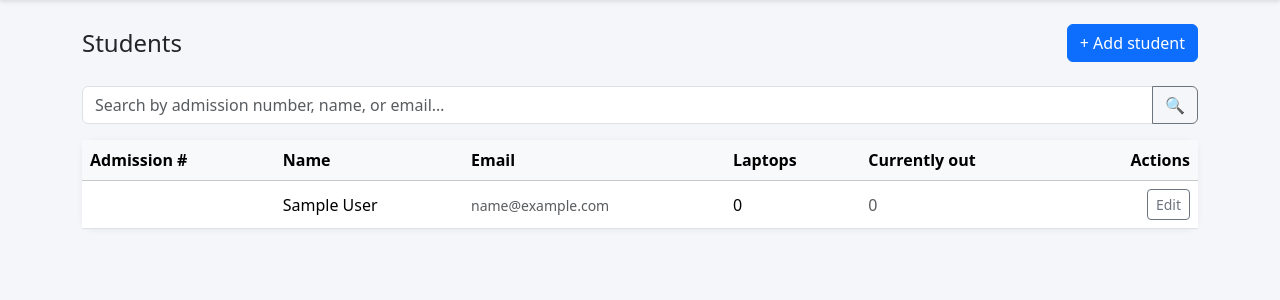
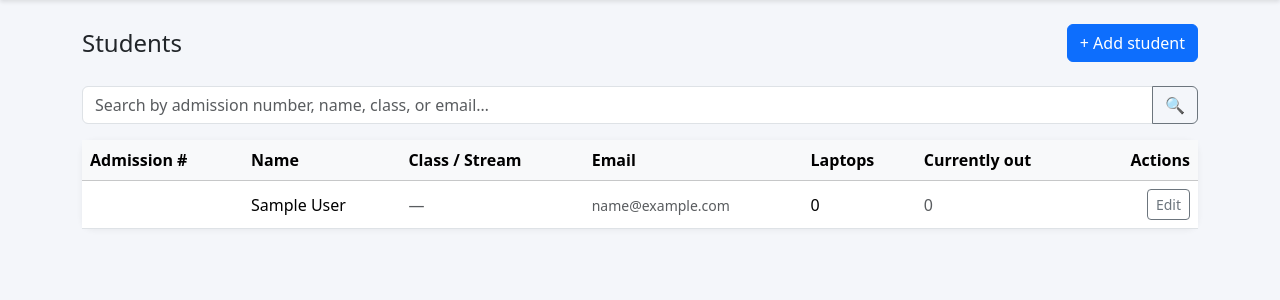
Before and after one commit to manotim/laptop_tracker, a Django app: page /staff/students/ in a window 1280 px wide. Shown: the part 154-454 px from the top of the page. Run offline with Django 5.2, Linux system fonts and the light colour scheme; the visitor is signed in with stand-in values (Sample User, id 1); data comes from the database, SQL or seed files in the repository; data that the repository does not hold is empty.

Commit message:
Add class/stream to students

```diff
--- a/tracking/forms.py
+++ b/tracking/forms.py
@@ -67,10 +67,14 @@ class StudentCreateForm(forms.ModelForm):
 
     class Meta:
         model = Student
-        fields = ['admission_number', 'full_name', 'email']
+        fields = ['admission_number', 'full_name', 'class_stream', 'email']
         widgets = {
             'admission_number': forms.TextInput(attrs={'class': 'form-control'}),
             'full_name': forms.TextInput(attrs={'class': 'form-control'}),
+            'class_stream': forms.TextInput(attrs={
+                'class': 'form-control',
+                'placeholder': 'e.g. Form 4 West',
+            }),
             'email': forms.EmailInput(attrs={'class': 'form-control'}),
         }
 
--- a/tracking/models.py
+++ b/tracking/models.py
@@ -1,7 +1,6 @@
 from django.contrib.auth.models import AbstractUser
 from django.db import models
 from django.utils import timezone
-
 
 class Student(AbstractUser):
     """
@@ -14,6 +13,13 @@ class Student(AbstractUser):
         help_text="Unique admission number, e.g. ADM-2024-001",
     )
     full_name = models.CharField(max_length=120, blank=True)
+
+    # NEW: Class/Stream field
+    class_stream = models.CharField(
+        max_length=50,
+        blank=True,
+        help_text="e.g. Form 3 East"
+    )
 
     REQUIRED_FIELDS = ['admission_number', 'email']
 
--- a/tracking/templates/tracking/staff_student_form.html
+++ b/tracking/templates/tracking/staff_student_form.html
@@ -22,6 +22,11 @@
                             <label class="form-label">Full name</label>
                             <input type="text" name="full_name" class="form-control"
                                    value="{{ student.full_name }}">
+                        </div>
+                        <div class="mb-3">
+                            <label class="form-label">Class / Stream</label>
+                            <input type="text" name="class_stream" class="form-control"
+                                   value="{{ student.class_stream }}">
                         </div>
                         <div class="mb-3">
                             <label class="form-label">Email</label>
--- a/tracking/templates/tracking/staff_students.html
+++ b/tracking/templates/tracking/staff_students.html
@@ -10,7 +10,7 @@
 <form method="get" class="mb-3" id="search-form">
     <div class="input-group">
         <input type="text" name="q" id="search-input" value="{{ query }}" class="form-control"
-               placeholder="Search by admission number, name, or email…" autocomplete="off">
+               placeholder="Search by admission number, name, class, or email…" autocomplete="off">
         <button class="btn btn-outline-secondary" type="submit">🔍</button>
         {% if query %}
             <a href="{% url 'staff_students' %}" class="btn btn-outline-secondary">Clear</a>
@@ -26,6 +26,7 @@
                 <tr>
                     <th>Admission #</th>
                     <th>Name</th>
+                    <th>Class / Stream</th>
                     <th>Email</th>
                     <th>Laptops</th>
                     <th>Currently out</th>
@@ -37,6 +38,13 @@
                     <tr>
                         <td><strong>{{ row.student.admission_number }}</strong></td>
                         <td>{{ row.student.full_name|default:"—" }}</td>
+                        <td>
+                            {% if row.student.class_stream %}
+                                <span class="badge bg-light text-dark border">{{ row.student.class_stream }}</span>
+                            {% else %}
+                                <span class="text-muted">—</span>
+                            {% endif %}
+                        </td>
                         <td><small class="text-muted">{{ row.student.email|default:"—" }}</small></td>
                         <td>{{ row.laptop_count }}</td>
                         <td>
@@ -65,7 +73,7 @@
                     </tr>
                 {% empty %}
                     <tr>
-                        <td colspan="6" class="text-center text-muted py-4">
+                        <td colspan="7" class="text-center text-muted py-4">
                             No students yet.
                             <a href="{% url 'staff_student_add' %}">Add the first one</a>.
                         </td>
--- a/tracking/views.py
+++ b/tracking/views.py
@@ -335,8 +335,11 @@ def staff_student_form(request, student_id=None):
     if student:
         # Simple edit — no password change here. Use admin for password resets.
         if request.method == 'POST':
-            student.admission_number = request.POST.get('admission_number', student.admission_number)
+            new_admission = request.POST.get('admission_number', student.admission_number)
+            student.admission_number = new_admission
+            student.username = new_admission  # keep username in sync (see note below)
             student.full_name = request.POST.get('full_name', student.full_name)
+            student.class_stream = request.POST.get('class_stream', student.class_stream)  # NEW
             student.email = request.POST.get('email', student.email)
             student.save()
             messages.success(request, f"Student {student.admission_number} updated.")
```
Also changed, not shown: tracking/admin.py (+6 -5 lines), tracking/migrations/0002_student_class_stream.py (added).
